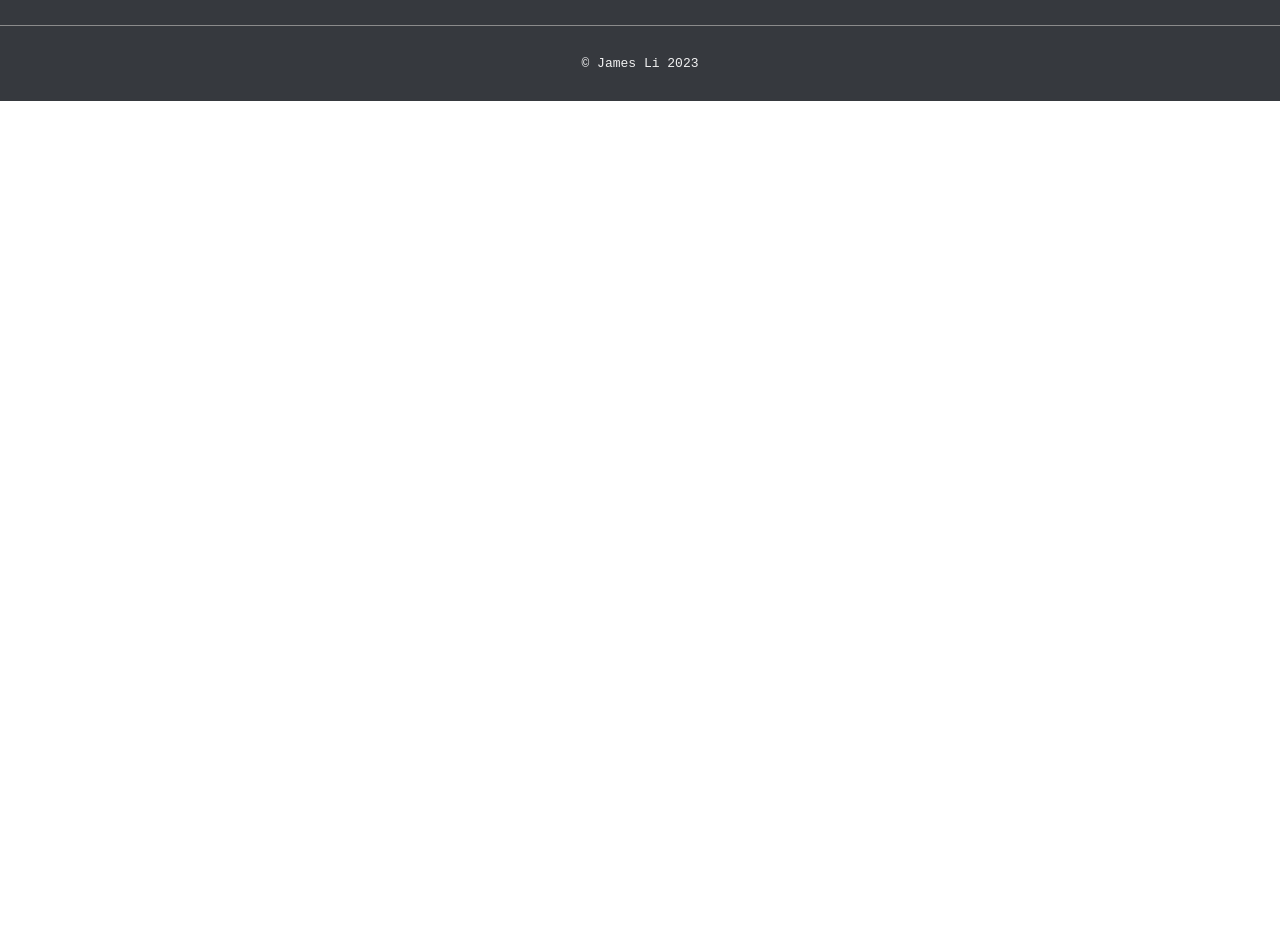
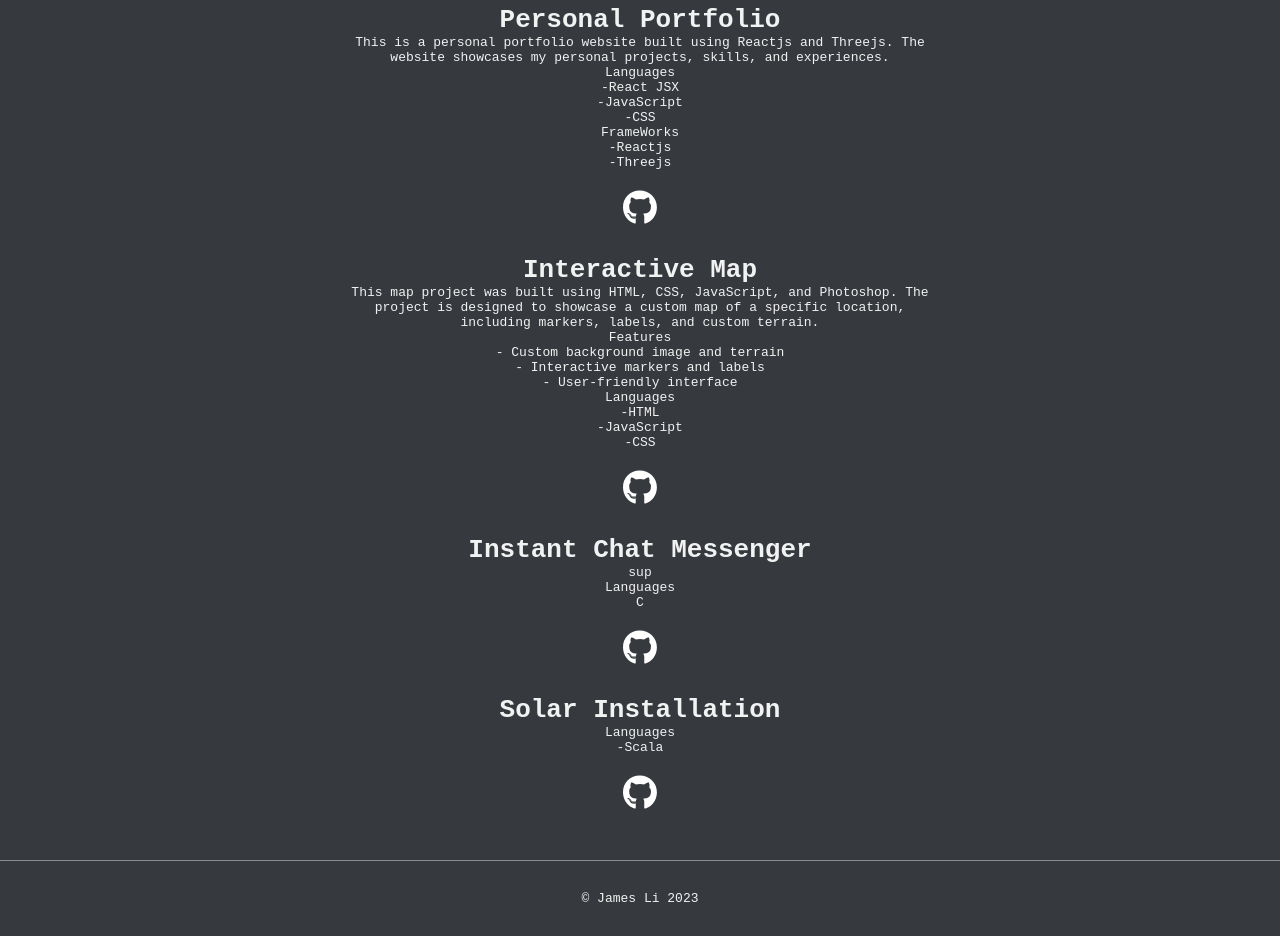
Before and after one commit to skxvtchy/jamesli.dev, a React (Vite) app in the folder portfolio/: page / in a window 1280 px wide. Shown: the part 942-1878 px from the top of the page. Before the commit the page ends 1043 px from the top, so only its background shows below. Built offline with nearby package versions, Linux system fonts and the light colour scheme.

Commit message:
needs to put correct github links and stuff

```diff
--- a/portfolio/src/components/Main.jsx
+++ b/portfolio/src/components/Main.jsx
@@ -96,6 +96,82 @@ export default function Main({ darkMode }) {
           />
         </div>
       </section> */}
+      <h1>Personal Portfolio</h1>
+      <div className="words">
+        <p>
+          This is a personal portfolio website built using Reactjs and Threejs.
+          The website showcases my personal projects, skills, and experiences.
+        </p>
+        <p>Languages</p>
+        <p>-React JSX</p>
+        <p>-JavaScript</p>
+        <p>-CSS</p>
+        <p>FrameWorks</p>
+        <p>-Reactjs</p>
+        <p>-Threejs</p>
+        <a href="https://github.com/skxvtchy/jamesli.dev">
+          <FontAwesomeIcon
+            className="click"
+            icon={faGithub}
+            size="2x"
+            style={{ fontSize: "35px" }}
+          />
+        </a>
+      </div>
+      <h1>Interactive Map</h1>
+      {/* img */}
+      <div className="words">
+        <p>
+          This map project was built using HTML, CSS, JavaScript, and Photoshop.
+          The project is designed to showcase a custom map of a specific
+          location, including markers, labels, and custom terrain.
+        </p>
+        <p>Features</p>
+        <p>- Custom background image and terrain</p>
+        <p>- Interactive markers and labels</p>
+        <p>- User-friendly interface</p>
+        <p>Languages</p>
+        <p>-HTML</p>
+        <p>-JavaScript</p>
+        <p>-CSS</p>
+        <a href="https://github.com/skxvtchy/Interactive_Map">
+          <FontAwesomeIcon
+            className="click"
+            icon={faGithub}
+            size="2x"
+            style={{ fontSize: "35px" }}
+          />
+        </a>
+      </div>
+      <h1>Instant Chat Messenger</h1>
+      <div className="words">
+        <p>sup</p>
+        <p>Languages</p>
+        <p>C</p>
+        <a href="https://github.com/skxvtchy">
+          <FontAwesomeIcon
+            className="click"
+            icon={faGithub}
+            size="2x"
+            style={{ fontSize: "35px" }}
+          />
+        </a>
+      </div>
+
+      <h1>Solar Installation</h1>
+      <div className="words">
+        <p></p>
+        <p>Languages</p>
+        <p>-Scala</p>
+        <a href="https://github.com/skxvtchy/jamesli.dev">
+          <FontAwesomeIcon
+            className="click"
+            icon={faGithub}
+            size="2x"
+            style={{ fontSize: "35px" }}
+          />
+        </a>
+      </div>
     </div>
   );
 }
```
